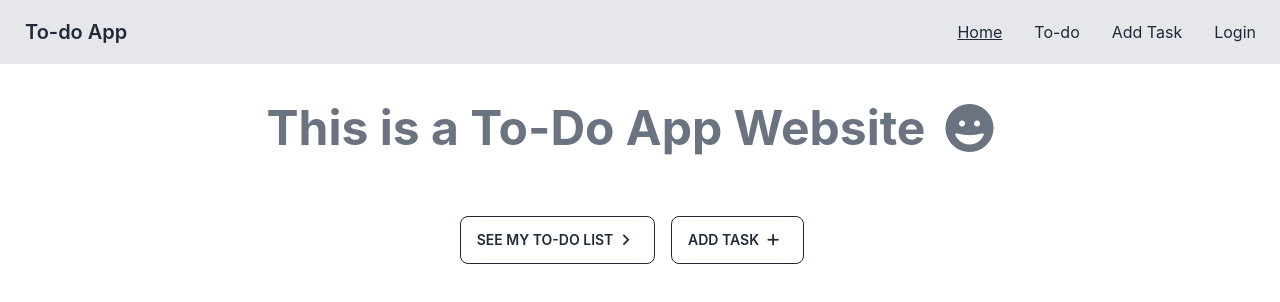
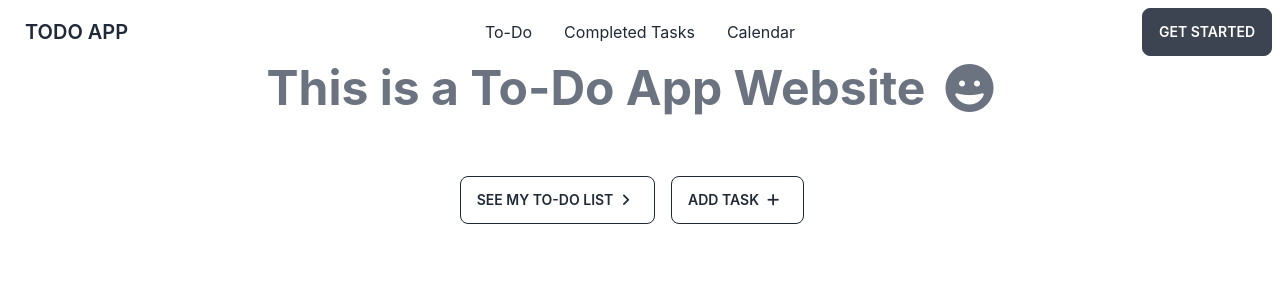
Before and after one commit to its-kayes/to-do-app-clint, a React (Create React App) app: page / in a window 1280 px wide. Shown: the top 302 px of the page. Built offline with nearby package versions, Linux system fonts and the light colour scheme; no server answers.

Commit message:
Redesign

```diff
--- a/package.json
+++ b/package.json
@@ -6,7 +6,7 @@
     "@testing-library/jest-dom": "^5.16.4",
     "@testing-library/react": "^13.2.0",
     "@testing-library/user-event": "^13.5.0",
-    "daisyui": "^2.15.0",
+    "daisyui": "^2.17.0",
     "firebase": "^9.8.1",
     "react": "^18.1.0",
     "react-dom": "^18.1.0",
--- a/src/App.js
+++ b/src/App.js
@@ -14,14 +14,14 @@
       <Header> </Header>
       <Routes>
         <Route path='/' element={<Home></Home>}> </Route>
-        <Route path='/todo' element={<RequireAuth>
+        <Route path='/todo' element={
           <Todo> </Todo>
-        </RequireAuth>}></Route>
-        <Route path='/addtask' element={<RequireAuth>
+        }></Route>
+        <Route path='/addtask' element={
           <AddTask> </AddTask>
-        </RequireAuth>}></Route>
-        <Route path='/login' element={<Login></Login>}> </Route>
-        <Route path='/register' element={<Register></Register>}> 4</Route>
+        }></Route>
+        {/* <Route path='/login' element={<Login></Login>}> </Route>
+        <Route path='/register' element={<Register></Register>}> 4</Route> */}
       </Routes>
     </div>
   );
--- a/src/components/AddTask.js
+++ b/src/components/AddTask.js
@@ -18,7 +18,7 @@
             email: user?.email
         }
 
-        fetch('https://vast-refuge-77767.herokuapp.com/tasks', {
+        fetch('http://localhost:5000/tasks', {
             method: 'POST',
             headers: {
                 'content-type': 'application/json',
--- a/src/components/Header.js
+++ b/src/components/Header.js
@@ -7,35 +7,38 @@
 
 const Header = () => {
 
-    const [user, loading, error] = useAuthState(auth);
+    // const [user, loading, error] = useAuthState(auth);
 
-    let signout = event => {
-        signOut(auth)
-    }
+    // let signout = event => {
+    //     signOut(auth)
+    // }
 
     return (
-        <div>
-            <div className="navbar bg-gray-200 mb-10">
-                <div className="flex-1">
-                    <Link to='/' className="btn btn-ghost normal-case text-xl">To-do App</Link>
-                </div>
-                <div className="flex-none">
-                    <ul className="menu menu-horizontal p-0">
-                        <li><CustomLink to='/'>Home</CustomLink></li>
-
-                        <li><CustomLink to='/todo'>To-do</CustomLink></li>
-                        <li><CustomLink to='/addtask'>Add Task</CustomLink></li>
-                        {
-                            user
-                                ?
-                                <li><button className='' onClick={signout} >Sign Out</button></li>
-                                :
-                                <li><CustomLink to='/login'>Login</CustomLink></li>
-                        }
-                    </ul>
-                </div>
-            </div>
-        </div>
+        <div class="navbar bg-base-100">
+  <div class="navbar-start">
+    <div class="dropdown">
+      <label tabindex="0" class="btn btn-ghost lg:hidden">
+        <svg xmlns="http://www.w3.org/2000/svg" class="h-5 w-5" fill="none" viewBox="0 0 24 24" stroke="currentColor"><path stroke-linecap="round" stroke-linejoin="round" stroke-width="2" d="M4 6h16M4 12h8m-8 6h16" /></svg>
+      </label>
+      <ul tabindex="0" class="menu menu-compact dropdown-content mt-3 p-2 shadow bg-base-100 rounded-box w-52">
+        <li><a>To-Do</a></li>
+        <li><a>Completed Tasks</a></li>
+        <li><a>Calendar</a></li>
+      </ul>
+    </div>
+    <a class="btn btn-ghost normal-case text-xl">TODO APP</a>
+  </div>
+  <div class="navbar-center hidden lg:flex">
+    <ul class="menu menu-horizontal p-0">
+      <li><a>To-Do</a></li>
+      <li><a>Completed Tasks</a></li>
+      <li><a>Calendar</a></li>
+    </ul>
+  </div>
+  <div class="navbar-end">
+    <a class="btn">Get started</a>
+  </div>
+</div>
     );
 };
 
--- a/src/components/Todo.js
+++ b/src/components/Todo.js
@@ -13,7 +13,7 @@
 
     useEffect(() => {
 
-        fetch(`https://vast-refuge-77767.herokuapp.com/tasks/${email}`)
+        fetch(`http://localhost:5000/tasks/${email}`)
             .then(req => req.json())
             .then(data => {
                 console.log(data);
@@ -25,7 +25,7 @@
     let deleteTask = id => {
         let sureDelete = window.confirm(" Are You Sure to Delete this Products ? ");
         if (sureDelete) {
-            let url = `https://vast-refuge-77767.herokuapp.com/tasks/${id}`;
+            let url = `http://localhost:5000/tasks/${id}`;
             fetch(url, {
                 method: 'DELETE',
             })
```
Also changed, not shown: firebase.json (added), 2 other files (tests, documents, lock files or other folders).
